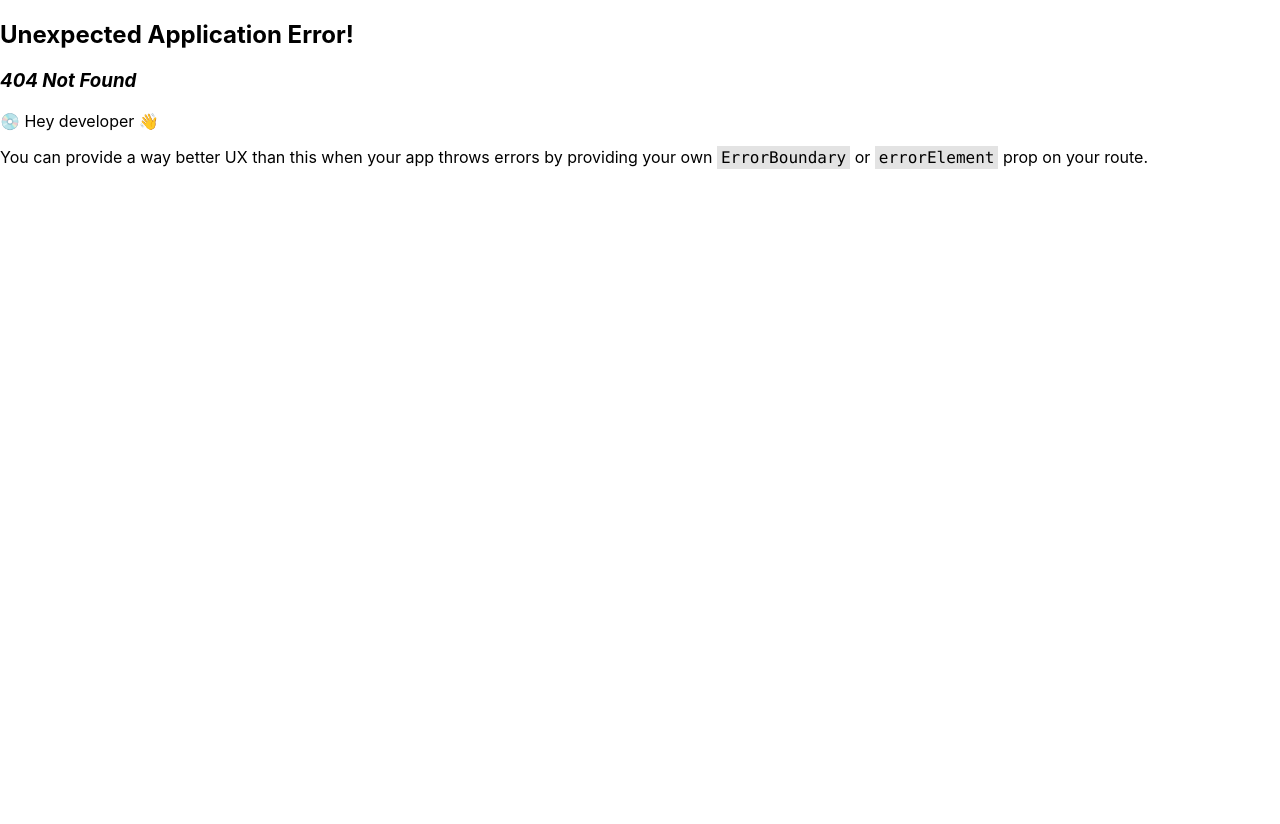
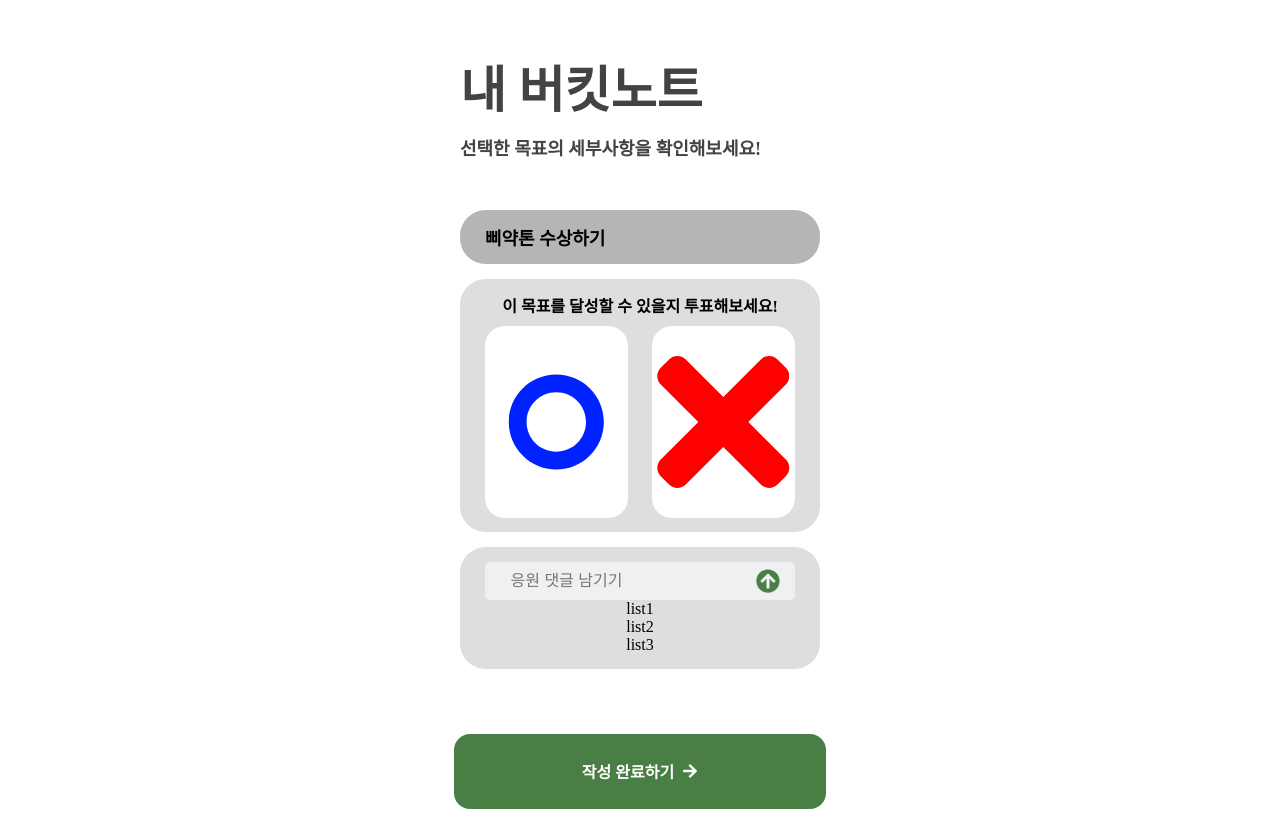
Before and after one commit to keaikelly/DDOKSORI_Frontend, a React (Create React App) app in the folder frontend/: page /detail/1 in a window 1280 px wide. Before the commit this address had no page. Before the commit the page ends 800 px from the top, so only its background shows below. Built offline with nearby package versions, Linux system fonts and the light colour scheme.

Commit message:
[feat] detailPage 생성

```diff
--- a/frontend/src/components/MyPage/listComponent/listComponent.js
+++ b/frontend/src/components/MyPage/listComponent/listComponent.js
@@ -1,12 +1,17 @@
 import React from 'react';
 import { useNavigate } from 'react-router-dom';
 import styles from './listComponent.module.css';
-import { FaArrowRight } from "react-icons/fa";
 
-const ListComponent = ({ text, onClick }) => {
-
+const ListComponent = ({ text, link }) => {
+  const navigate = useNavigate();
+  // 링크를 클릭할 때, 해당 경로로 이동하는 함수
+  const handleClick = () => {
+    if (link) {
+      navigate(link);
+    }
+  };
   return (
-    <div className={styles.list} onClick={onClick}>
+    <div className={styles.list} onClick={handleClick}>
       <div className={styles.text}>
         {text}
       </div>
--- /dev/null
+++ b/frontend/src/pages/MyPage/DetailPage/DetailPage.module.css
@@ -0,0 +1,111 @@
+
+.container{
+  margin: auto;
+  height: 100vh;
+  background-color: rgb(255, 255, 255);
+  width: clamp(50px,100%, 500px);
+  font-family: 'Pretendard-Regular';
+}
+
+.titleContainer{
+  display: flex;
+  margin: 0 14%;
+}
+
+.title {
+  font-family: 'Pretendard-Regular';
+  padding: clamp(30px,16%,50px) 0 clamp(12px, 3%, 20px) 0;
+  color: #434343;
+  font-size: clamp(24px,8vw, 50px);
+  font-weight: bold;
+  text-align: left;
+}
+
+.context {
+  font-family: 'Pretendard-Regular';
+  color: #434343;
+  font-size: clamp(12px,3.5vw, 18px);
+  font-weight: bold;
+  text-align: left;
+  margin: 0 14% 10% 14%;
+}
+
+.goal{
+  margin: 0 14%;
+  font-weight: bold;
+  font-size: clamp(12px,3.5vw, 18px);
+  padding: 2.8% 5%;
+  border-radius: 2vw;
+  background-color: #B5B5B5;
+}
+
+.voteContainer{
+  margin: 3% 14%;
+  font-weight: bold;
+  font-size: clamp(10px,3vw, 16px);
+  padding: 2.8% 5%;
+  border-radius: 2vw;
+  background-color: #DEDEDE;
+  text-align: center;
+}
+
+.voteButtonContainer{
+  display: flex;
+  align-content: center;
+  justify-content: space-between;
+  padding-top: 2.8%;
+}
+
+.voteButton {
+  display: flex;
+  align-items: center;  /* 세로 중앙 정렬 */
+  justify-content: center;  /* 가로 중앙 정렬 */
+  width: 46%;
+  background-color: white;
+  border-radius: clamp(12px, 3vw, 20px);
+  aspect-ratio: 1.6 / 1;
+}
+
+.commentsContainer{
+  font-family: 'Pretendard-Regular';
+  margin: 3% 14%;
+  font-weight: normal;
+  font-size: clamp(10px,3vw, 16px);
+  padding: 3% 5%;
+  border-radius: 2vw;
+  background-color: #DEDEDE;
+  text-align: center;
+}
+.inputField {
+  display: flex;
+  align-items: center;  /* 세로 가운데 정렬 */
+  justify-content: space-between;  /* 좌우로 정렬 */
+  width: 90%;
+  padding: 0 5%;
+  background-color: #f0f0f0;
+  border-radius: 5px;
+}
+
+.input {
+  width: 80%;  /* input 필드 너비 */
+  padding: 10px;
+  font-size: 16px;
+  background-color: #f0f0f0;
+  border: none;
+  border-radius: 5px;
+}
+
+.icon {
+  font-size: 24px;
+  color: #497e45;  /* 원하는 색상으로 아이콘 색 변경 */
+  cursor: pointer;  /* 아이콘을 클릭할 수 있게 만들기 */
+}
+
+.buttonContainer{
+  display: flex;
+  flex-direction: column;  /* Stack the elements vertically */
+  justify-content: center;
+  align-items: center;  /* Center horizontally */
+  text-align: center;
+  padding: clamp(10px,10%,50px) 0 clamp(12px, 3%, 20px) 0;
+}
--- /dev/null
+++ b/frontend/src/pages/MyPage/DetailPage/detailPage.js
@@ -0,0 +1,52 @@
+import React from 'react';
+import styles from './DetailPage.module.css';
+import Button from '../../../components/common/button/button';
+import {  FaArrowCircleUp, FaTimes } from "react-icons/fa";
+import { CgShapeCircle } from "react-icons/cg";
+
+const DetailPage = () => {
+  return (
+    <div className={styles.container}>
+        <div className={styles.titleContainer}>
+            <div className={styles.title}>
+                내 버킷노트
+            </div>
+        </div>
+        <div className={styles.context}>
+            선택한 목표의 세부사항을 확인해보세요!
+        </div>
+        <div className={styles.goal}>
+            삐약톤 수상하기
+        </div>
+        <div className={styles.voteContainer}>
+            <div>
+                이 목표를 달성할 수 있을지 투표해보세요!
+            </div>
+            <div className={styles.voteButtonContainer}>
+                <div className={styles.voteButton}>
+                    <CgShapeCircle size={"15vw"} color='#0022FF'/>
+                </div>
+                <div className={styles.voteButton} >
+                    <FaTimes size={"15vw"} color='#FF0000'/>
+                </div>
+            </div>
+        </div>
+        <div className={styles.commentsContainer}>
+            <div className={styles.inputField}>
+                <input type="text" placeholder="응원 댓글 남기기" className={styles.input} />
+                <FaArrowCircleUp className={styles.icon} />
+            </div>
+            <div>
+                <div>list1</div>
+                <div>list2</div>
+                <div>list3</div>
+            </div>
+        </div>
+        <div className={styles.buttonContainer}>
+            <Button text={"작성 완료하기"} link={"/mypage"}/>
+        </div>
+    </div>
+  );
+}
+
+export default DetailPage;
--- a/frontend/src/pages/MyPage/MyPage/MyPage.js
+++ b/frontend/src/pages/MyPage/MyPage/MyPage.js
@@ -20,14 +20,8 @@ const MyPage = () => {
       <div className={styles.listContainer}>
         <div className={styles.listComponents}>
         <PlusListComponent/>
-            <ListComponent text="해피"/>
-            <ListComponent text="해피"/>
-            <ListComponent text="삐약톤 참가하기"/>
-            <ListComponent text="삐약톤 참가하기"/>
-            <ListComponent text="삐약톤 참가하기"/>
-            <ListComponent text="삐약톤 참가하기"/>
-            <ListComponent text="삐약톤 참가하기"/>
-            <ListComponent text="삐약톤 참가하기"/>
+            <ListComponent text="삐약톤 참가하기" link="/detail/1"/>
+            <ListComponent text="삐약톤 참가하기" link="/detail/1"/>
         </div>
         <div></div>
         <SmallButton text={"이전 노트 보기"}/>
--- a/frontend/src/pages/MyPage/MyPage/MyPage.module.css
+++ b/frontend/src/pages/MyPage/MyPage/MyPage.module.css
@@ -48,7 +48,10 @@
   height:100%;
   overflow-y: auto; /* 세로 방향으로만 스크롤 가능 */
 }
-
+/* 스크롤바 숨기기 */
+.listComponents::-webkit-scrollbar {
+  display: none; /* 스크롤바를 보이지 않게 설정 */
+}
 .buttonContainer{
   display: flex;
   flex-direction: column;  /* Stack the elements vertically */
--- a/frontend/src/router.jsx
+++ b/frontend/src/router.jsx
@@ -2,7 +2,7 @@ import { createBrowserRouter } from 'react-router-dom';
 import Intro from './pages/Intro/Intro.js';
 import Main from './pages/Main/Main.js';
 import MyPage from './pages/MyPage/MyPage/MyPage.js';
-
+import DetailPage from './pages/MyPage/DetailPage/detailPage.js';
 const router = createBrowserRouter([
   {
     path: '/',
@@ -16,6 +16,10 @@ const router = createBrowserRouter([
     path: '/mypage',
     element: <MyPage />,
   },
+  {
+    path: '/detail/:id', // 경로에 파라미터 추가
+    element: <DetailPage />,
+  },
 ]);
 
 export default router;
```
